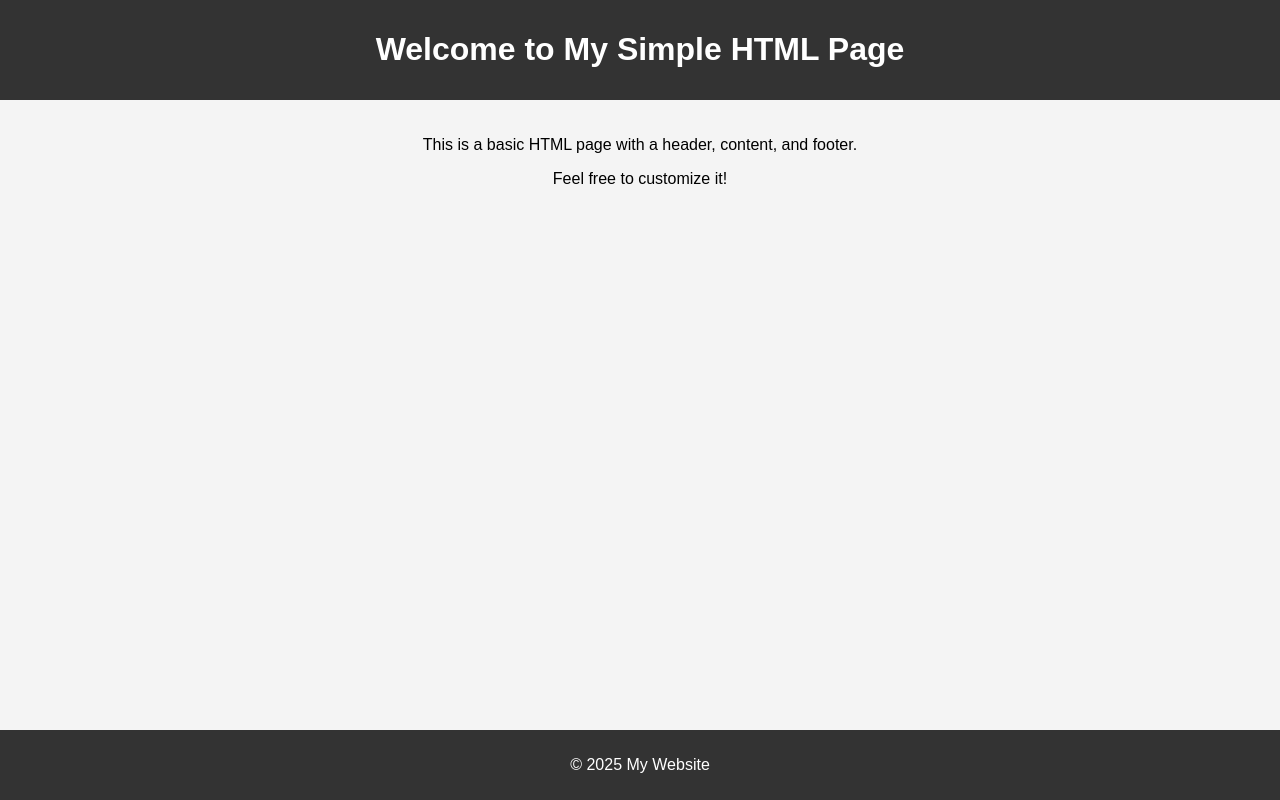
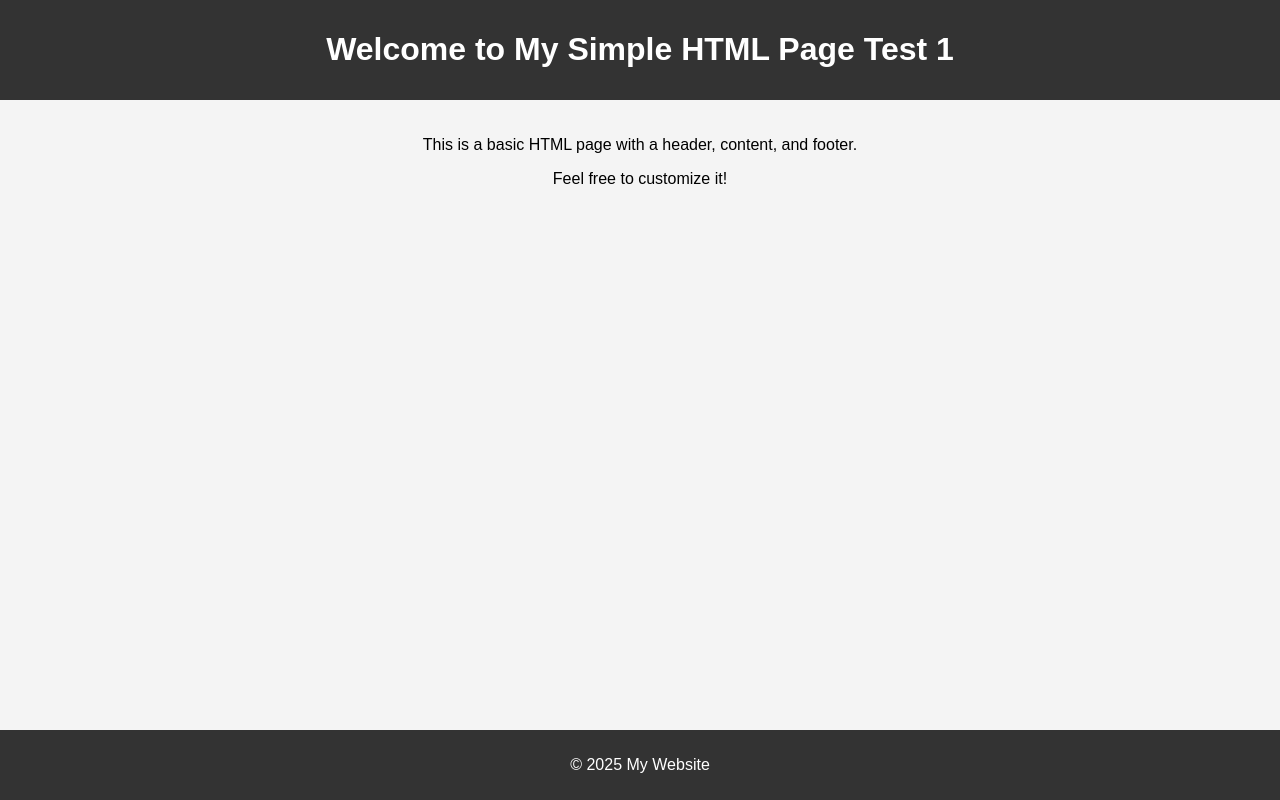
Before and after one commit to kcab111/test4, a plain HTML site: page index.html in a window 1280 px wide. Drawn offline with Linux system fonts and the light colour scheme.

Commit message:
Update index.html

```diff
--- a/index.html
+++ b/index.html
@@ -35,7 +35,7 @@
 <body>
 
     <header>
-        <h1>Welcome to My Simple HTML Page</h1>
+        <h1>Welcome to My Simple HTML Page Test 1</h1>
     </header>
 
     <div class="content">
```
